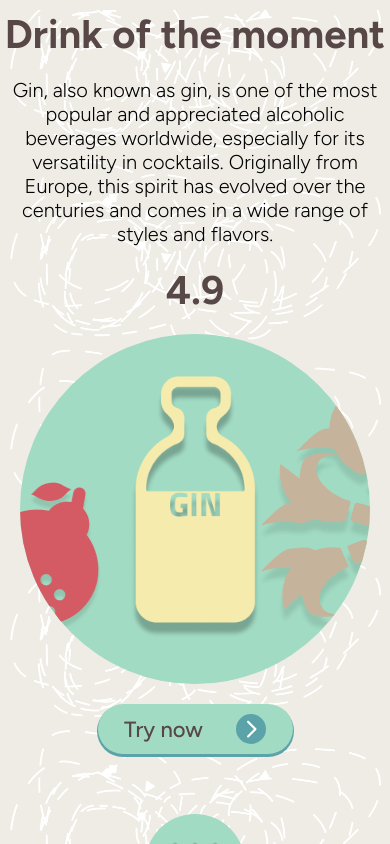
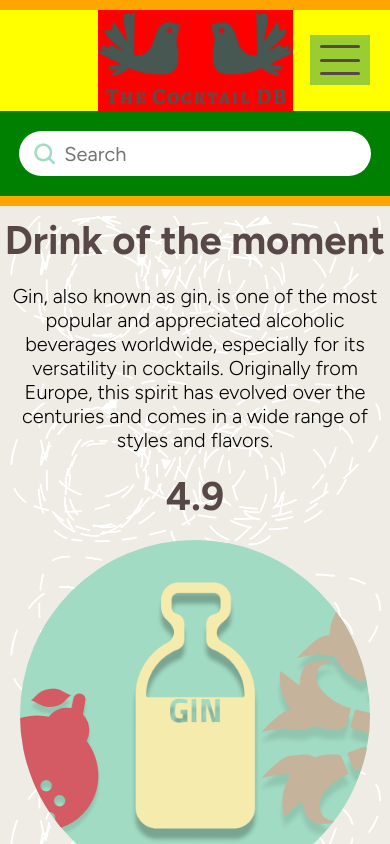
Before and after one commit to oscarmauriciogiraldo/cocktail-galery, an Angular app: page /The-Cocktail-DB in a window 390 px wide. Shown: the top 844 px of the page. Built offline with nearby package versions, Linux system fonts and the light colour scheme.

Commit message:
structure mobile header-component

```diff
--- a/src/app/app.component.html
+++ b/src/app/app.component.html
@@ -1,4 +1,4 @@
-<!-- <app-header></app-header> -->
+<app-header></app-header>
 <main>
   <router-outlet></router-outlet>
 </main>
--- a/src/app/components/header/header.component.html
+++ b/src/app/components/header/header.component.html
@@ -1,12 +1,6 @@
 <header>
 
   <section class="headerContent">
-
-    <!-- <button class="toggle_btn" (click)="toggleDropDownMenu()">
-      <div [class.active]="showDropDownMenu"></div>
-      <div [class.active]="showDropDownMenu"></div>
-      <div [class.active]="showDropDownMenu"></div>
-    </button> -->
 
     <div class="containerLogo">
       <a href="#">
@@ -34,23 +28,13 @@
       </div>
 
     </div>
+
+    <button class="toggle_btn" (click)="toggleDropDownMenu()">
+      <div [class.active]="showDropDownMenu"></div>
+      <div [class.active]="showDropDownMenu"></div>
+      <div [class.active]="showDropDownMenu"></div>
+    </button>
+
   </section>
 
-  <!-- *****  -->
-<!-- <h1 class="title">Drink of the moment</h1>
-
-<p class="text">
-  Gin, also known as gin, is one of the most
-  popular and appreciated alcoholic beverages
-  worldwide, especially for its versatility in
-  cocktails. Originally from Europe, this spirit has
-  evolved over the centuries and comes in a wide
-  range of styles and flavors.
-</p>
-
-<button class="primary-botton">
-  Try now
-  <i class="pi pi-chevron-right"></i>
-</button> -->
-
 </header>
--- a/src/app/components/header/header.component.scss
+++ b/src/app/components/header/header.component.scss
@@ -1,150 +1,52 @@
 header{
   display: flex;
   width: 100%;
+  /* centrado horizontal */
   justify-content: center;
+  /* centrado vertical */
   align-items: center;
-  padding: 30px 0px;
-  //background: orange;
-  .headerContent{
-    //background: yellow;
+  transition: all 300ms ease-in;
+  background: orange;
+  padding: 10px 0px;
+  section.headerContent{
     display: flex;
     width: 100%;
+    flex-direction: column;
+    /* centrado horizontal */
+    align-items: center;
+    /* centrado vertical */
     justify-content: center;
-    align-items: center;
-    flex-direction: column;
+    //margin-top: 20px 0px;
+    background: yellow;
     position: relative;
-    transition: all 0.4s cubic-bezier(0.82, 0.02, 0.13, 1.26);
-
-    .toggle_btn{
+    .containerLogo{
       display: flex;
       justify-content: center;
       align-items: center;
-      flex-direction: column;
-      width: 60px;
-      height: 50px;
-      border: 0;
-      padding: 10px;
-      background: transparent;
-      //background: red;
-      gap: .65rem;
-      //display: block;
-      position: absolute;
-      top: 20px;
-      right: 20px;
-      color: var(--font-color);
-      cursor: pointer;
-      div{
-        background: var(--font-color);
-        height: 3px;
+      width: 50%;
+      background: red;
+      a{
+        display: flex;
         width: 100%;
-        border-radius: 5px;
-        transition: all .5s;
-        transform-origin: left;
-      }
-       div:first-child{
-        &.active{
-          transform: rotate(45deg);
-        }
-
-      }
-      div:nth-child(2){
-        &.active{
-          opacity: 0;
-        }
-
-      }
-      div:last-child{
-        &.active{
-          transform: rotate(-45deg);
-        }
-      }
-
-    }
-
-    .containerLogo{
-      display: flex;
-      position: relative;
-      overflow: hidden;
-      width: 500px;
-      justify-content: center;
-      align-items: center;
-
-      a{
         text-decoration: none;
         cursor: pointer;
-      }
-    }
-    .containerMenu{
-      position: absolute;
-      display: none;
-      justify-content: center;
-      align-items: center;
-      //background: rebeccapurple;
-      width: 100%;
-      //max-height: 0px;
-      transition: all 300ms ease;
-      transition: all 300ms ease-in-out;
-      &.active{
-        display: flex;
-        transition: all 0.4s cubic-bezier(0.82, 0.02, 0.13, 1.26);
-        backdrop-filter: blur(4.0px);
-        border-radius: 30px;
-        background: var(--primary-color);
-        translate: (0px 190px);
-        opacity: 0.5;
-        border: solid 1px #5ba3a8;
-      }
-      nav{
-        display: flex;
-        width: 100%;
-        //height: 0px;
-        justify-content: flex-start;
-        padding: 5px;
-        align-items: center;
-        transition: all 0.4s cubic-bezier(0.82, 0.02, 0.13, 1.26);
-        &.active{
-          height: 250px;
-
-        }
-
-        ul.nav{
-          position: relative;
-          display: flex;
-          flex-direction: column;
-          li{
-            list-style: none;
-            a{
-              display: inline-block;
-              color: var(--font-color);
-              font-size: 25px;
-              font-weight: 800;
-              font-family: var(--font-family);
-              text-decoration: none;
-              padding: 15px 30px;
-              &::before{
-                position: absolute;
-                content: '';
-                width: 0px;
-                height: 3px;
-                background: var(--alternative-color);
-                bottom: 0;
-                border-radius: 4px;
-                transition: all 0.4s cubic-bezier(0.82, 0.02, 0.13, 1.26);
-
-              }
-              &:hover::before{
-                width: 40px;
-              }
-              &:hover{
-                font-weight: 800;
-              }
-
-            }
-          }
+        img{
+          //width: 70%;
+          //position: absolute;
+          //bottom: 0;
+          //left: 0;
+          width: 100%;
+          object-fit: cover;
+          transition: 0.5s ease-in-out;
+          //transform-origin: bottom;
         }
       }
 
 
+    }
+
+    .containerMenu{
+      display: none;
     }
 
     .search-box{
@@ -153,10 +55,11 @@ header{
       justify-content: center;
       align-items: center;
       padding: 20px 0px;
+      background: green;
       .search{
         display: flex;
         width: 85%;
-        height: 30px;
+        height: 25px;
         background: #fff;
         border-radius: 30px;
         justify-content: center;
@@ -179,7 +82,7 @@ header{
             color: #fff;
           }
           i{
-            font-size: 15px;
+            font-size: 20px;
             font-weight: 800;
           }
         }
@@ -188,55 +91,61 @@ header{
           flex: 1;
           height: 30px;
           outline: none;
-          font-size: 15px;
+          font-size: 20px;
           color: var(--font-color);
           padding-left: 5px;
 
         }
       }
     }
-  }
-}
 
-@media screen and (min-width: 900px){
-  header{
-    //background: yellow;
-    .headerContent{
-      //background: orange;
-      flex-direction: row;
-      max-width: 1200px;
-
-      .toggle_btn{
-        display: none;
+    button.toggle_btn{
+      display: flex;
+      justify-content: center;
+      align-items: center;
+      flex-direction: column;
+      width: 60px;
+      height: 50px;
+      border: none;
+      padding: 10px;
+      //background: transparent;
+      position: absolute;
+      background: yellowgreen;
+      gap: .65rem;
+      top: 25px;
+      right: 20px;
+      //display: block;
+      //position: absolute;
+      /* top: 20px;
+      right: 20px;
+      color: var(--font-color);*/
+      cursor: pointer;
+      div{
+        background: var(--font-color);
+        height: 3px;
+        width: 100%;
+        border-radius: 25px;
+        transition: all .5s;
+        //transform-origin: left;
       }
-
-      .containerLogo{
-        width: 20%;
-
-      }
-      .containerMenu{
-        display: flex;
-        //background: red;
-        position: relative;
-        width: 60%;
-        justify-content: flex-start;
-        translate: (0px 0px);
-        nav{
-          ul.nav{
-            flex-direction: row;
-            li{
-              a{
-                font-size: 15px;
-                font-weight: 100;
-              }
-            }
-          }
+      div:first-child{
+        &.active{
+          transform: rotate(45deg);
+          background: var(--primary-color);
+          transform-origin: left;
         }
       }
-
-      .search-box{
-        width: 20%;
-        padding: 0px;
+      div:nth-child(2){
+        &.active{
+          opacity: 0;
+        }
+      }
+      div:last-child{
+        &.active{
+          transform: rotate(-45deg);
+          background: var(--primary-color);
+          transform-origin: left;
+        }
       }
     }
   }
```
